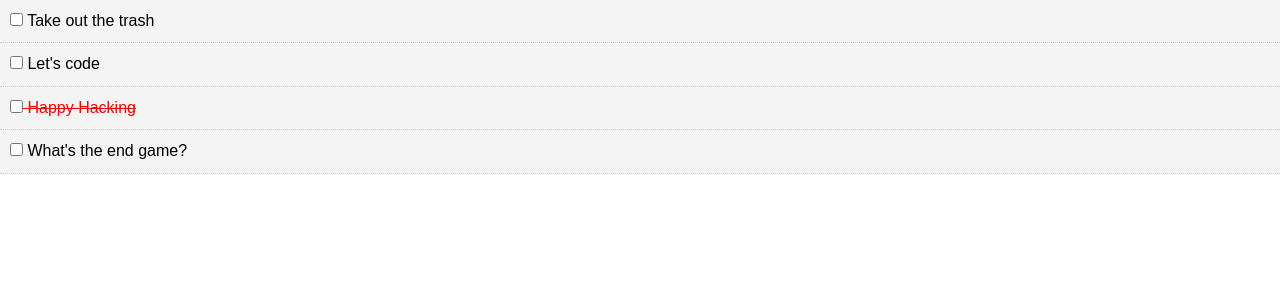
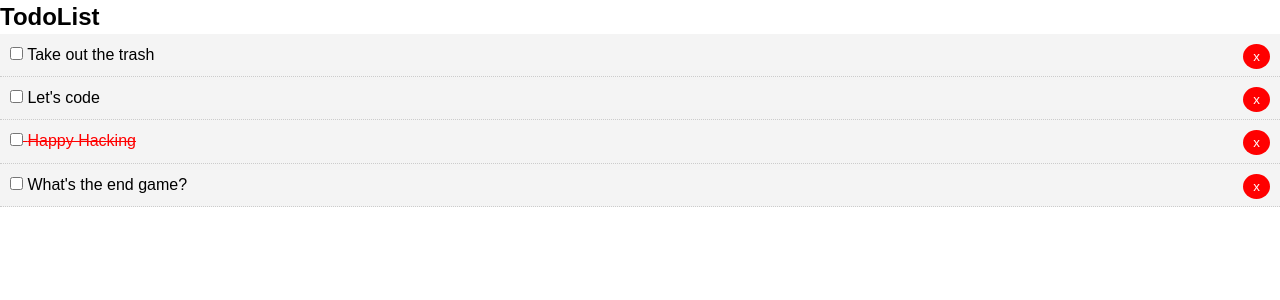
Before and after one commit to xeroxzen/reactjs-todo-app, a React (Create React App) app: page / in a window 1280 px wide. Shown: the top 300 px of the page. Built offline with nearby package versions, Linux system fonts and the light colour scheme.

Commit message:
Higher and higher

```diff
--- a/src/App.js
+++ b/src/App.js
@@ -1,5 +1,6 @@
 import React, {Component} from 'react';
 import Todos from './components/Todos';
+import Header from './components/layout/Header'
 // import TodoItem from './components/TodoItem';
 import './App.css';
 
@@ -30,11 +31,26 @@
       }
     ]
   }
+
+  // Toggle Complete
+  markComplete = (id) =>{
+    this.setState({ todos: this.state.todos.map(todo => {
+      if(todo.id === id) {
+        todo.completed = !todo.completed
+      }
+      return todo;
+    }) });
+  }
+
+  delTodo = (id) => {
+    this.setState({todos: [...this.state.todos.filter(todo => todo.id !== id)]});
+  }
+
   render() {
-    // console.log(this.state.todos)
     return(
       <div className="App">
-        <Todos todos={this.state.todos} />
+        <Header />
+        <Todos todos={this.state.todos} markComplete={this.markComplete} delTodo={this.delTodo } />
       </div>
     );
   }
--- a/src/components/TodoItem.js
+++ b/src/components/TodoItem.js
@@ -9,20 +9,19 @@
             padding: '10px',
             borderBottom: '1px #ccc dotted',
             textDecoration: this.props.todo.completed ? 'line-through' : 'none',
-            color: this.props.todo.completed ? 'red' : 'default'
+            color: this.props.todo.completed ? 'red' : 'black',
+            cursor: 'pointer'
         }
     }
 
-    markComplete = (e) => {
-        console.log(this.props)
-    }
-
     render() {
+        const {id, title} = this.props.todo;
         return (
             <div style={this.getStyle()}>
                 <p>
-                <input type="checkbox" onChange={this.markComplete} />{' '}
-                    {this.props.todo.title}
+                    <input style={this.getStyle()} type="checkbox" onChange={this.props.markComplete.bind(this, id)} />{' '}
+                    {title}
+                    <button onClick={this.props.delTodo.bind(this, id)} style={btnStyle}>x</button>
                 </p>
             </div>
         )
@@ -34,4 +33,14 @@
     todo: PropTypes.object.isRequired
 }
 
+const btnStyle={
+    backgroundColor:'#ff0000',
+    color: '#fff',
+    border: 'none',
+    padding: '5px 10px',
+    borderRadius: '50%',
+    cursor: 'pointer',
+    float: 'right'
+}
+
 export default TodoItem
--- a/src/components/Todos.js
+++ b/src/components/Todos.js
@@ -3,9 +3,10 @@
 import PropTypes from 'prop-types';
 
 class Todos extends Component {
+
     render() {
         return this.props.todos.map((todo) => (
-            <TodoItem key={todo.id} todo={todo} />
+            <TodoItem key={todo.id} todo={todo} markComplete={this.props.markComplete} delTodo={this.props.delTodo } />
         ));
     }
 }
--- /dev/null
+++ b/src/components/layout/Header.js
@@ -0,0 +1,9 @@
+import React from 'react'
+
+export default function Header() {
+    return (
+        <header>
+            <h2>TodoList</h2>
+        </header>
+    )
+}
```
